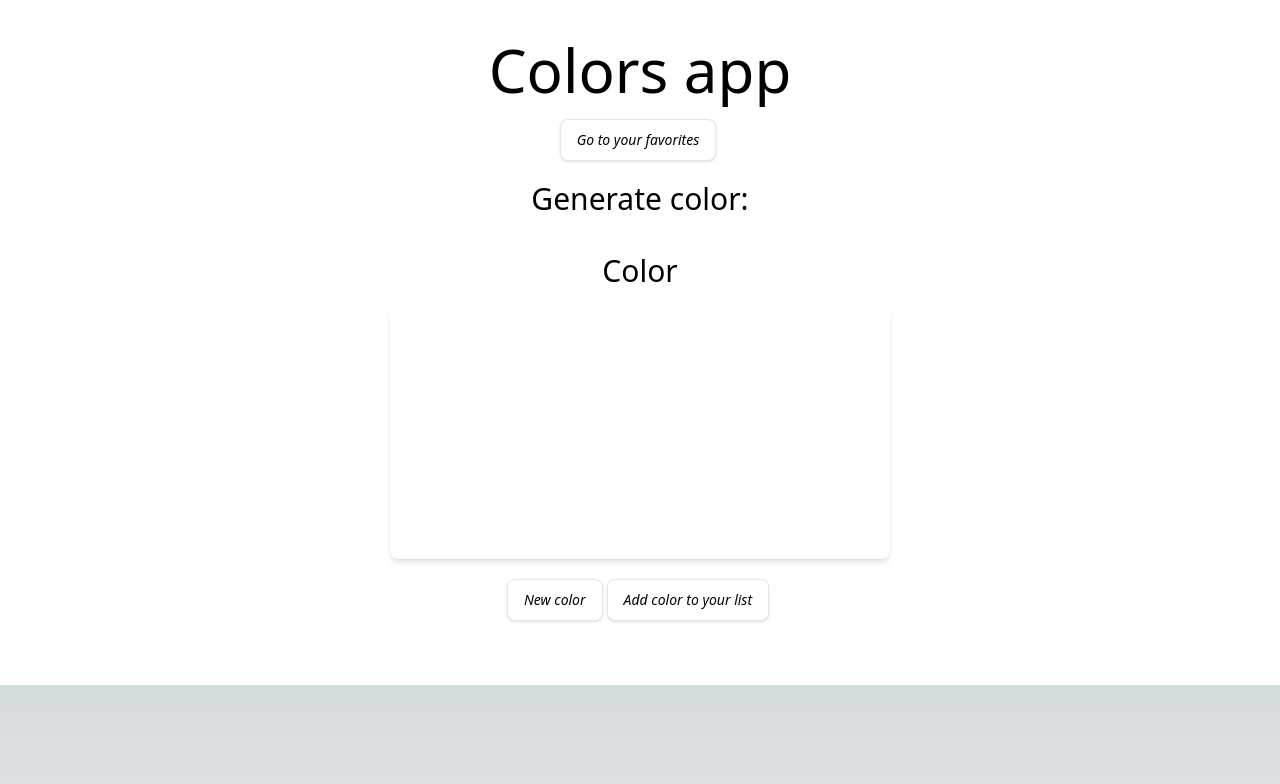
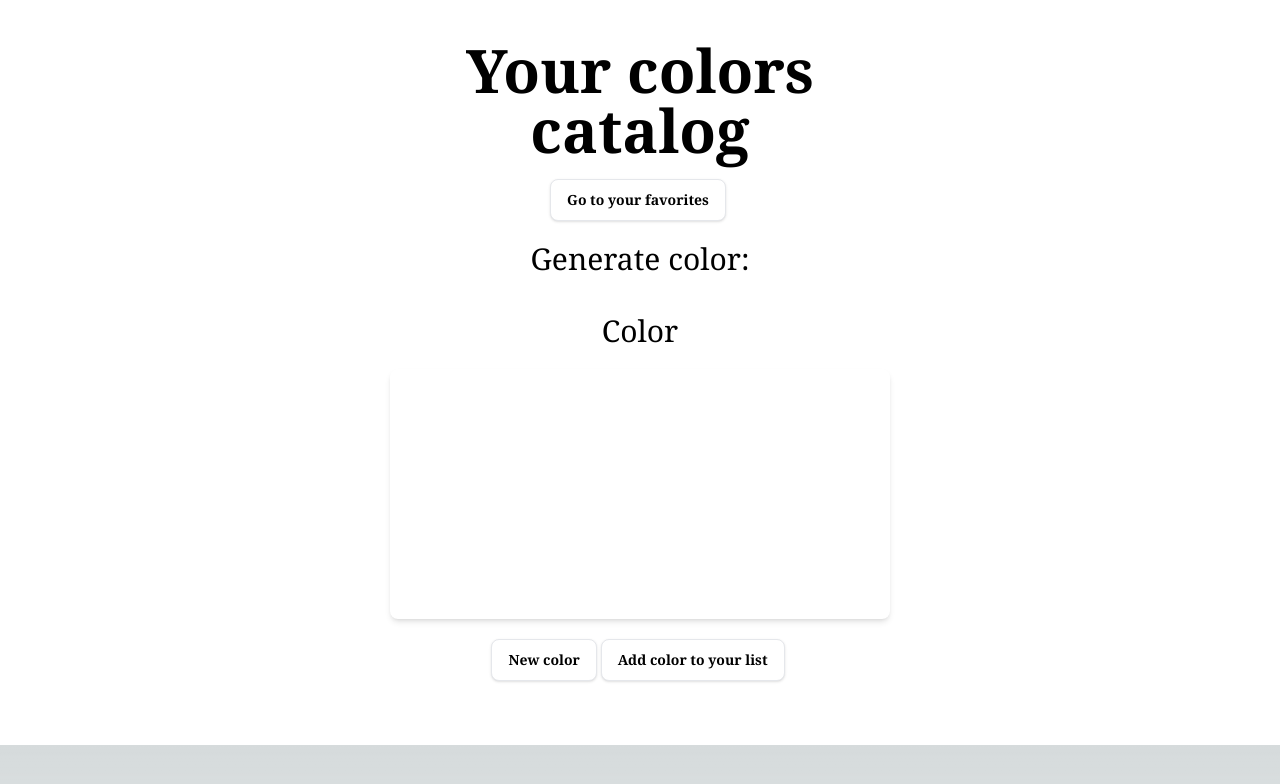
Before and after one commit to FrClaudia/cc-project-sem, a Next.js app: page /generate in a window 1280 px wide. Shown: the top 784 px of the page. Built offline with nearby package versions, Linux system fonts and the light colour scheme.

Commit message:
new commit

```diff
--- a/js/components/GeneratePage.jsx
+++ b/js/components/GeneratePage.jsx
@@ -84,23 +84,25 @@ export default function GeneratePage() {
 	return (
 		<section className="bg-white dark:bg-gray-900">
 			<div className="container px-6 py-10 mx-auto">
-			<h1 className="w-[500px] mx-auto text-center text-6xl">Colors app</h1>
+			<h1 className="w-[500px] mx-auto text-center text-6xl"
+			    style={{ fontWeight: 'bold', fontFamily: 'Georgia' }}>Your colors catalog</h1>
 
                 <div className="w-[1000px] mx-auto text-center mt-4 text-3xl">
 				    <button type="button"
 				           onClick={handleClick}
 				           className="focus:outline-none focus:ring-4 text-black font-medium rounded-lg text-sm px-4 py-2.5 mr-1 mb-1 bg-white border border-gray-200 rounded-lg shadow hover:bg-gray-100 light:bg-gray-800 light:border-gray-700 light:hover:bg-gray-700">
-				        <div style={{ fontStyle: 'italic' }}>Go to your favorites</div>
+				        <div style={{ fontWeight: 'bold', fontFamily: 'Georgia' }}>Go to your favorites</div>
 				    </button>
 				</div>
-				<p className="w-[1000px] mx-auto center text-center mt-4 text-3xl">Generate color:</p>
+				<p  style={{ fontFamily: 'Georgia' }}
+				    className="w-[1000px] mx-auto center text-center mt-4 text-3xl">Generate color:</p>
 
 				<div className="w-[1000px] mx-auto text-center mt-4 text-3xl">
-                  <div id='colorText' className="mx-auto p-5">Color</div>
+                  <div id='colorText' className="mx-auto p-5" style={{ fontFamily: 'Georgia' }}>Color</div>
                   <div id='colorBox'
 				       style={{background: 'white', display: "flex", justifyContent: "center", alignItems: "center", width: '50%', height: '250px', margin: 'auto' }}
 				       className="rounded-lg shadow-md" >
-                            <div id="colorBoxText"></div>
+                            <div style={{ fontFamily: 'Georgia' }} id="colorBoxText"></div>
 					   </div>
 				</div>
 
@@ -110,13 +112,13 @@ export default function GeneratePage() {
 							onClick={handleGenerate}
 
 							className="focus:outline-none focus:ring-4 text-black font-medium rounded-lg text-sm px-4 py-2.5 mr-1 mb-1 bg-white border border-gray-200 rounded-lg shadow hover:bg-gray-100 light:bg-gray-800 light:border-gray-700 light:hover:bg-gray-700">
-							<div style={{ fontStyle: 'italic' }}>New color</div>
+							<div style={{ fontWeight: 'bold', fontFamily: 'Georgia' }}>New color</div>
 					</button>
 
 					<button type="button"
 							onClick={insertColorGenerated}
 							className="focus:outline-none focus:ring-4 text-black font-medium rounded-lg text-sm px-4 py-2.5 mr-1 mb-1 bg-white border border-gray-200 rounded-lg shadow hover:bg-gray-100 light:bg-gray-800 light:border-gray-700 light:hover:bg-gray-700">
-							<div style={{ fontStyle: 'italic' }}>Add color to your list</div>
+							<div style={{ fontWeight: 'bold', fontFamily: 'Georgia' }}>Add color to your list</div>
 					</button>
 				</div>
 
--- a/js/components/MainPage.jsx
+++ b/js/components/MainPage.jsx
@@ -44,21 +44,23 @@ export default function MainPage() {
 	return (
 		<section className="bg-white dark:bg-gray-900">
 			<div className="container px-4 py-10 mx-auto">
-				<h1 className="w-[500px] mx-auto text-center text-6xl">Colors app</h1>
+				<h1 style={{ fontWeight: 'bold', fontFamily: 'Georgia' }}
+				    className="w-[500px] mx-auto text-center text-6xl">Your colors catalog</h1>
 
                 <div className="w-[1000px] mx-auto text-center mt-4 text-3xl">
 				    <button type="button"
 				           onClick={handleClick}
 				           className="focus:outline-none focus:ring-4 text-black font-medium rounded-lg text-sm px-4 py-2.5 mr-1 mb-1 bg-white border border-gray-200 rounded-lg shadow hover:bg-gray-100 light:bg-gray-800 light:border-gray-700 light:hover:bg-gray-700">
-				        <div style={{ fontStyle: 'italic' }}>Generate color</div>
+				        <div style={{ fontWeight: 'bold', fontFamily: 'Georgia' }}>Generate new colors</div>
 				    </button>
 				</div>
-				<p className="w-[1000px] mx-auto text-center mt-4 text-3xl">These are your favorite colors</p>
+				<p  style={{ fontWeight: 'bold', fontFamily: 'Georgia' }}
+				    className="w-[1000px] mx-auto text-center mt-4 text-3xl">These are your favorite colors</p>
 				<div className="grid grid-cols-1 gap-8 mt-8 xl:mt-12 xl:gap-12 sm:grid-cols-2 xl:grid-cols-4 lg:grid-cols-3">
 					{colors.map(color => (
 						<div
 							key={color._id}
-							style={{background: color.hex_value.toString() }}
+							style={{background: color.hex_value.toString(), fontFamily: 'Georgia' }}
 							className="block max-w-sm p-6 rounded-lg">
 
 							<div
@@ -83,6 +85,7 @@ export default function MainPage() {
 								<button type="button"
 								        id={color._id}
 								        onClick={deleteColor}
+										style={{ fontWeight: 'bold' }}
 								        className="focus:outline-none focus:ring-4 text-black font-medium rounded-lg text-sm px-4 py-2.5 mr-1 mb-1 bg-white border border-gray-200 rounded-lg shadow hover:bg-gray-100 light:bg-gray-800 light:border-gray-700 light:hover:bg-gray-700">
 											<div style={{ fontStyle: 'italic' }}>Delete color</div>
 
```
